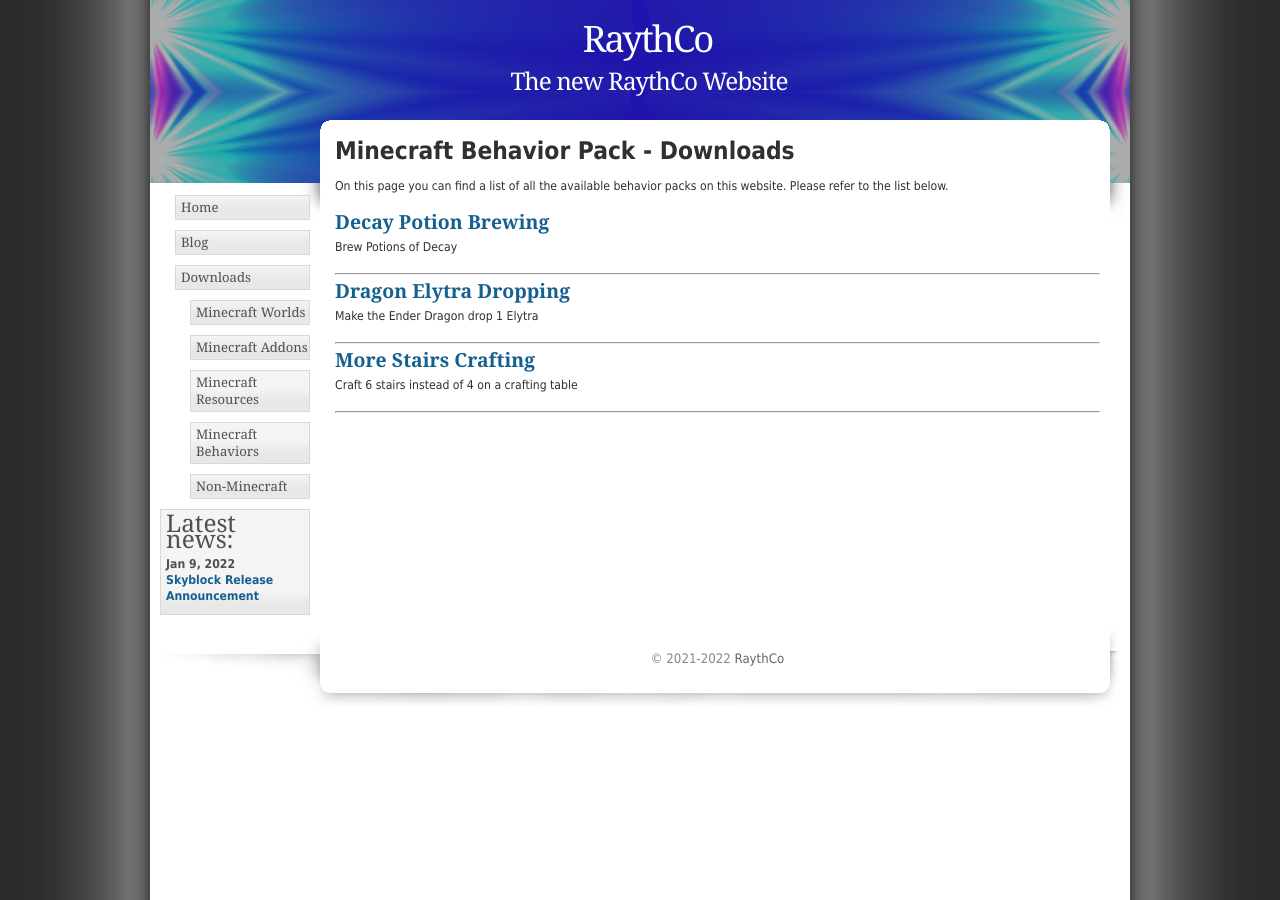
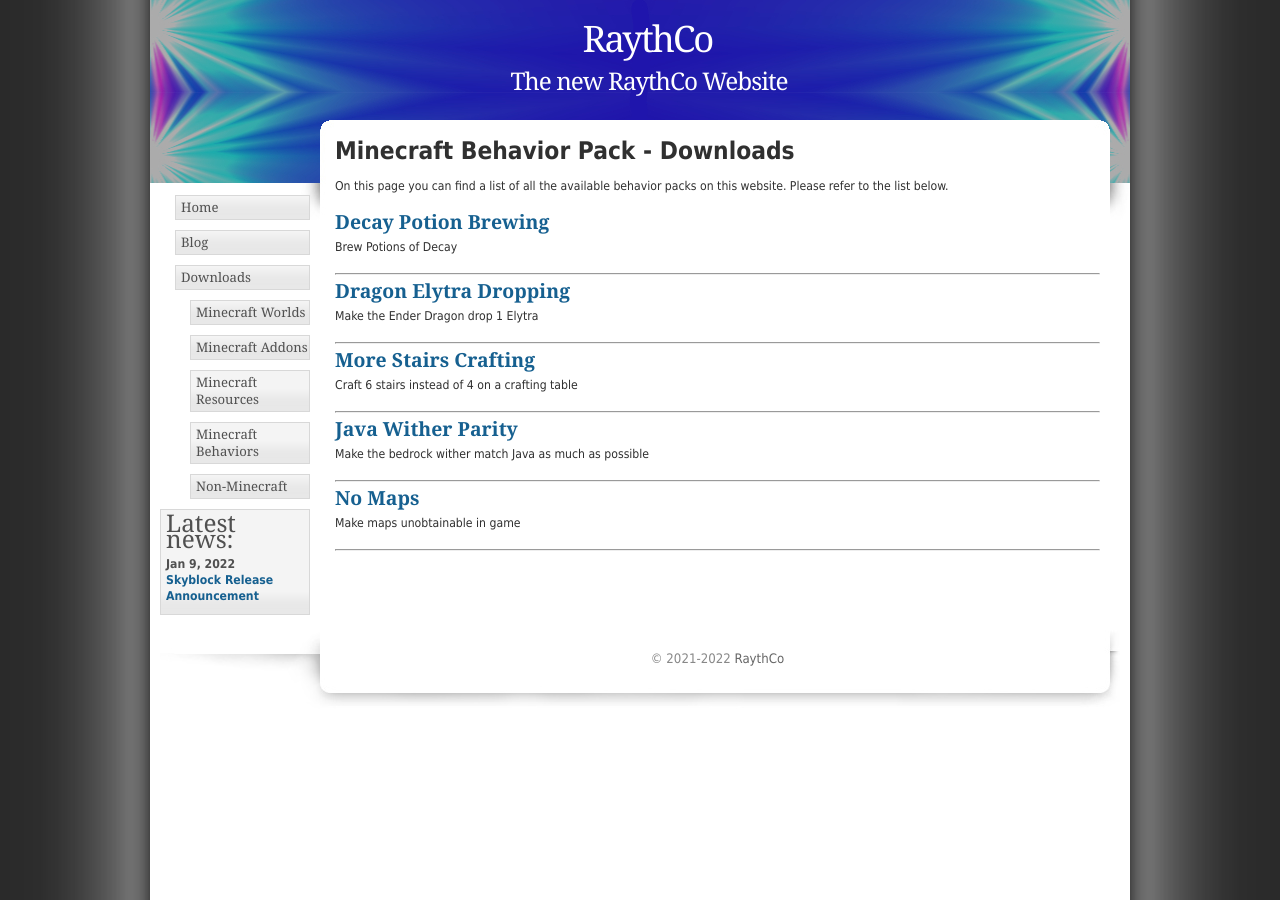
Before and after one commit to RaythCo-Creations/raythco-creations.github.io, a Jekyll site: the page built from download-pages/mcbehavior.md, in a window 1280 px wide. Built offline with Jekyll 4.4.1, drawn with Linux system fonts in a browser that asks for light colours.

Commit message:
download list update and no-maps page update

```diff
--- a/_data/downloads.yml
+++ b/_data/downloads.yml
@@ -17,5 +17,11 @@
   - title: "More Stairs Crafting"
     url: /downloads/mcbehavior/more-stairs
     description: "Craft 6 stairs instead of 4 on a crafting table"
+  - title: "Java Wither Parity"
+    url: /downloads/mcbehavior/wither-parity
+    description: "Make the bedrock wither match Java as much as possible"
+  - title: "No Maps"
+    url: /downloads/mcbehavior/no-maps
+    description: "Make maps unobtainable in game"
 
 other:
--- a/download-pages/mcbehavior/no-maps.md
+++ b/download-pages/mcbehavior/no-maps.md
@@ -8,7 +8,7 @@
 
 Maps in bedrock edition can inflate your database size massively, causing huge world size for downloads which can lead to world corruption. On single player, this is fine, but on multiplayer with everyone having map this can become unmanageable.
 
-This pack disables the crafting of maps on crafting table, cartography table and removes all map trades from villagers.
+This pack disables the crafting of maps on crafting table, cartography table and removes all map trades from villagers as well as all loot chests.
 
 ## Download
 
```
